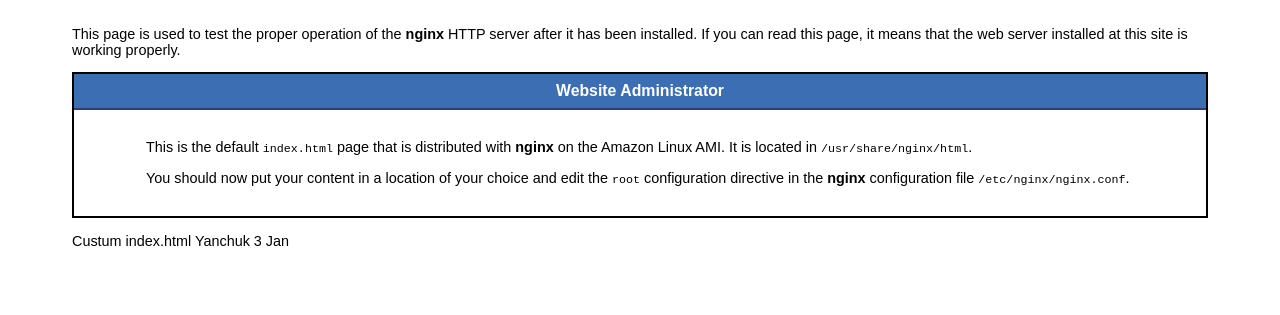
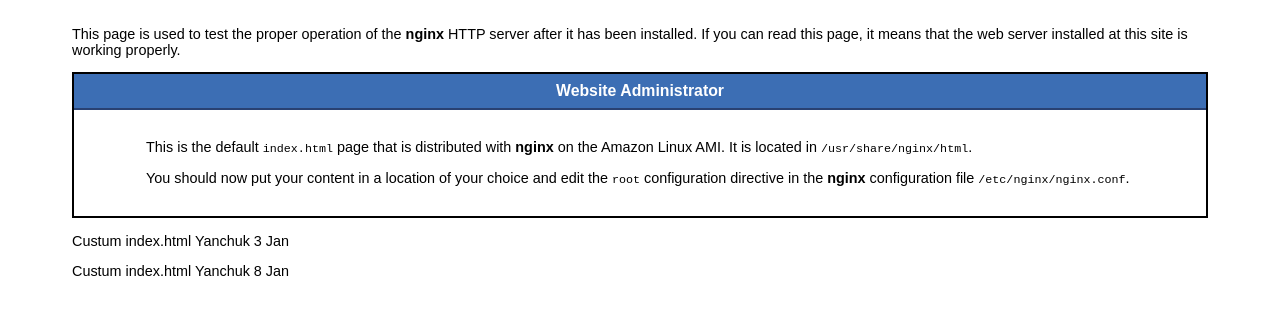
Before and after one commit to AntonYanchuk/task1, a plain HTML site: page index.html in a window 1280 px wide. Shown: the part 73-388 px from the top of the page. Drawn offline with Linux system fonts and the light colour scheme.

Commit message:
Update index.html

```diff
--- a/index.html
+++ b/index.html
@@ -100,6 +100,7 @@
                 </div>
             </div>
           <p> Custum index.html Yanchuk 3 Jan</p>
+            <p> Custum index.html Yanchuk 8 Jan</p>
         </div>
     </body>
 </html>
```
